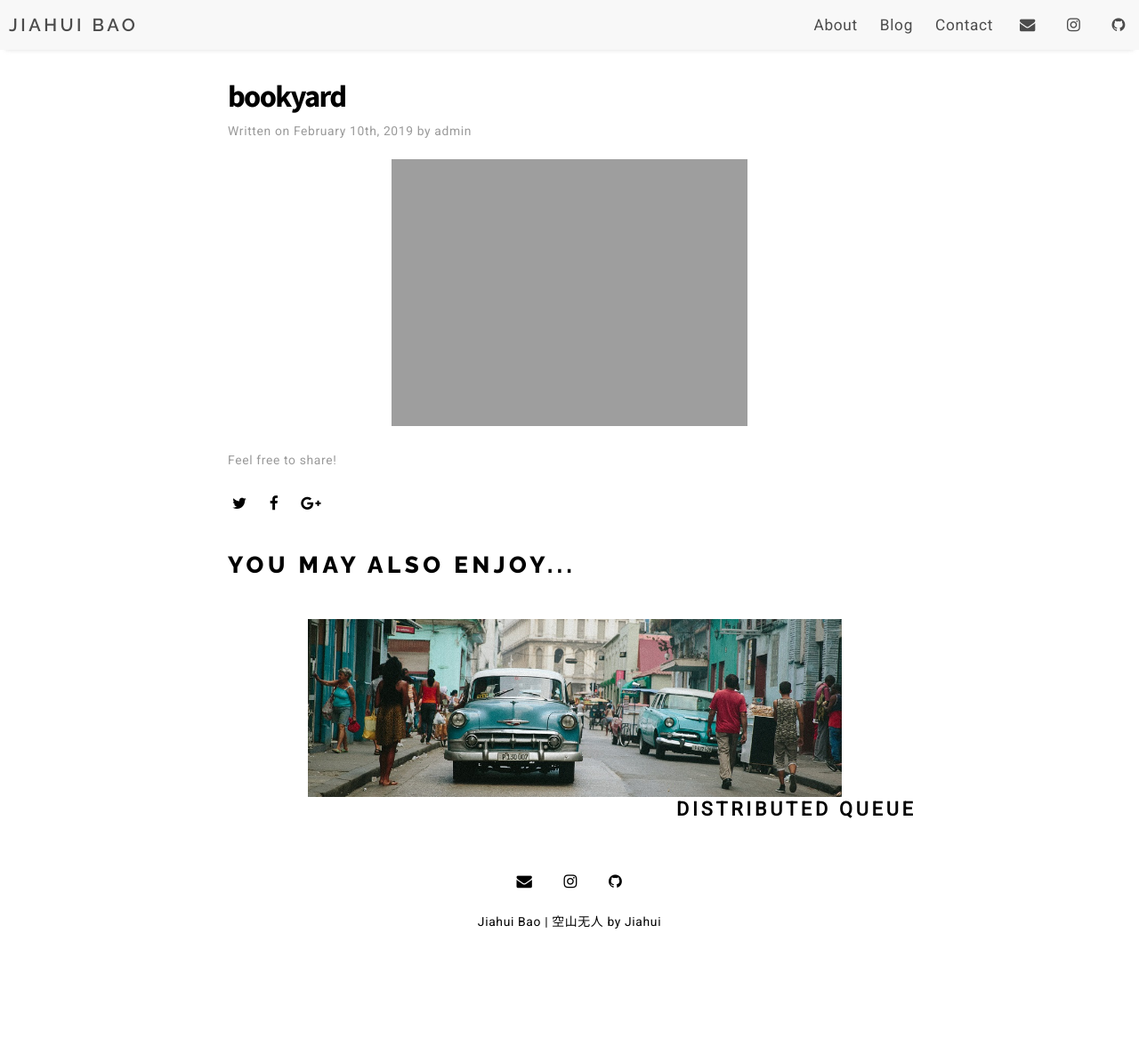
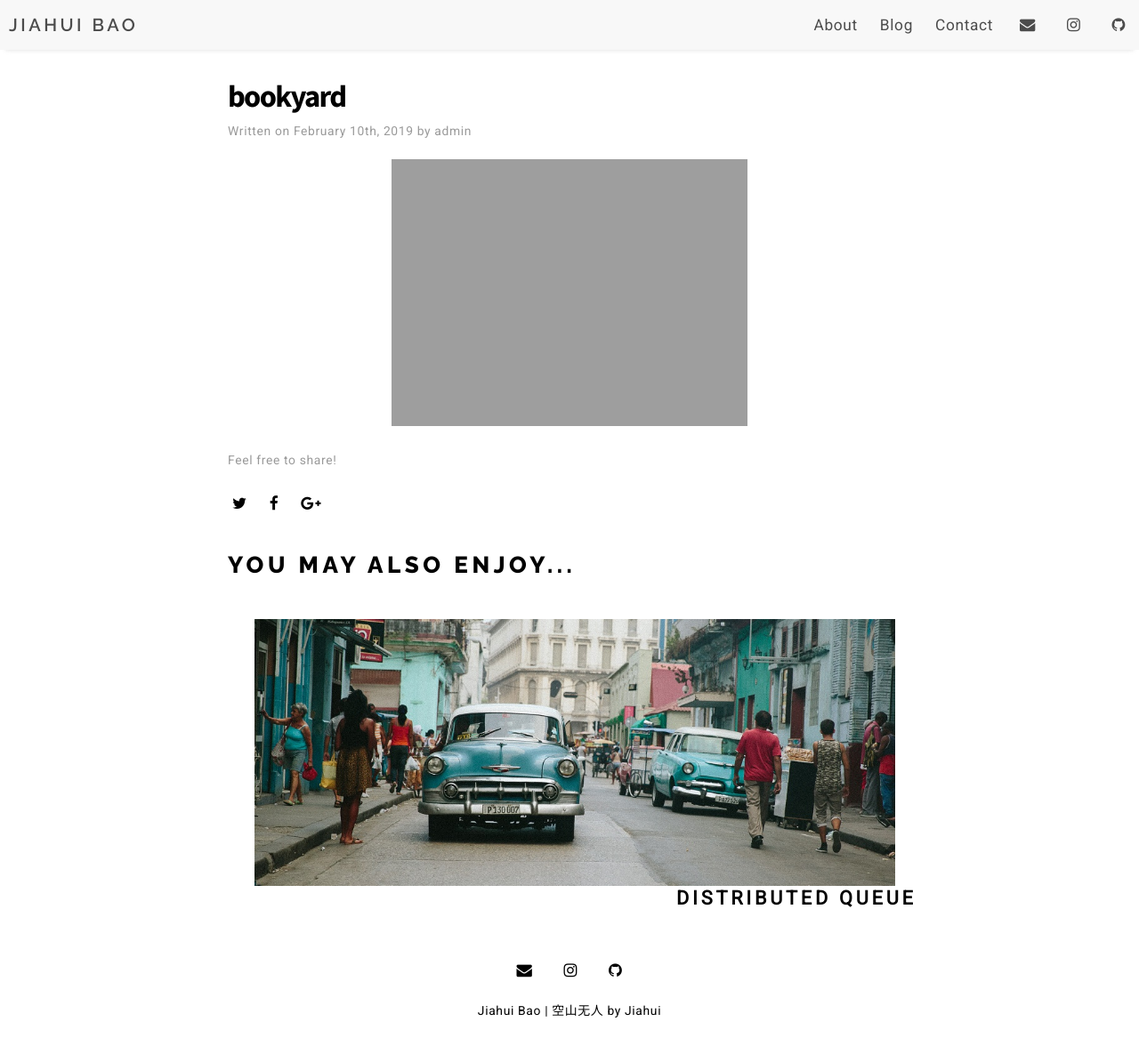
Before and after one commit to diqobao/diqobao.github.io, a Jekyll site: the page built from _posts/2019-02-10-bookyard.md, in a window 1280 px wide and 1176 px high. Shown: the whole window at 89% size. Built offline with Jekyll 4.4.1, drawn with Linux system fonts in a browser that asks for light colours; nearby versions of some CDN libraries.

Commit message:
adjusting layout

```diff
--- a/assets/css/_sass/_base.scss
+++ b/assets/css/_sass/_base.scss
@@ -45,7 +45,7 @@
     align: middle;
     margin: 5px auto auto auto;
     display: block;
-    max-width: 600px;
+    max-width: 730px;
 }
 
 p {
--- a/assets/css/_sass/_default.scss
+++ b/assets/css/_sass/_default.scss
@@ -14,7 +14,7 @@
   padding-top: $header-thickness+10px;
   margin: auto;
   display: block;
-  width: $container-width - 20px;
+  width: $container-width;
 }
 .posts-wrapper h1 {
   margin: 20px 0px 5px;
@@ -29,6 +29,6 @@
     padding-top: $header-thickness+10px;
     margin: auto;
     display: block;
-    width: 95vw;
+    width: 65vw;
   }
 }
--- a/assets/css/_sass/_header.scss
+++ b/assets/css/_sass/_header.scss
@@ -41,7 +41,7 @@
   Responsiveness with a dropdown menu
 */
 
-@media (min-width: $container-width - 800px) {
+@media (min-width: $container-width - 1000px) {
   .dropbtn {
     display: none;
   }
@@ -49,7 +49,7 @@
     display: none;
   }
 }
-@media (max-width: $container-width - 800px) {
+@media (max-width: $container-width - 1000px) {
   .menu-list {
     display: none;
   }
--- a/assets/css/_sass/_post.scss
+++ b/assets/css/_sass/_post.scss
@@ -74,8 +74,8 @@
 }
 .related-thumbnail {
   position: relative;
-  width: 600px;
-  height: 200px;
+  width: 720px;
+  height: 300px;
   overflow: hidden;
 }
 .related img {
@@ -83,12 +83,13 @@
   left: 50%;
   top: 50%;
   height: auto;
-  width: 600px;
+  width: 720px;
   -webkit-transform: translate(-50%,-50%);
       -ms-transform: translate(-50%,-50%);
           transform: translate(-50%,-50%);
 }
 .related-title {
+  text-align: right;
   float: right;
   padding-bottom: .5rem;
   font-family: $base-font-family;
--- a/assets/css/main.scss
+++ b/assets/css/main.scss
@@ -14,7 +14,7 @@
 
 $brand-color: black;
 
-$container-width: 1900px;
+$container-width: 1700px;
 
 $tablet-width: 600px;
 
```
Also changed, not shown: _posts/2020-05-14-DIandGuice.md (+1 -1 lines), 2 other files.
